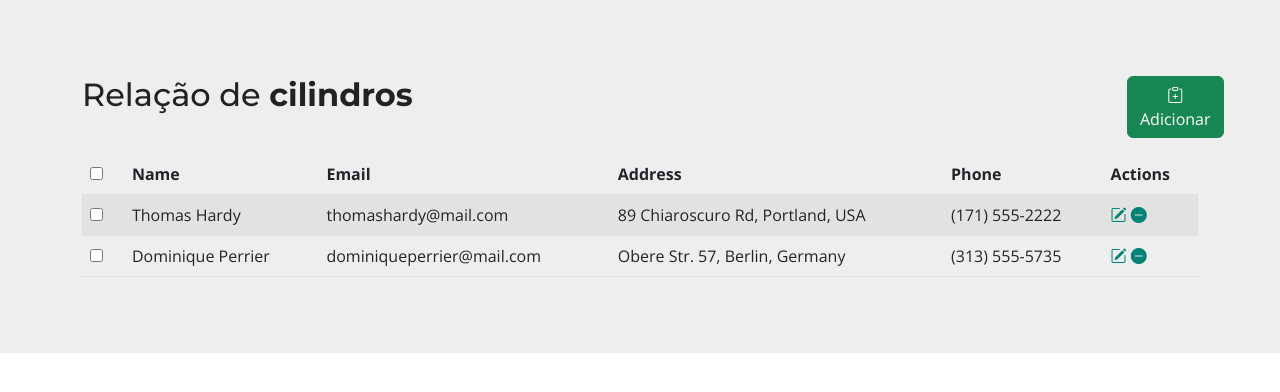
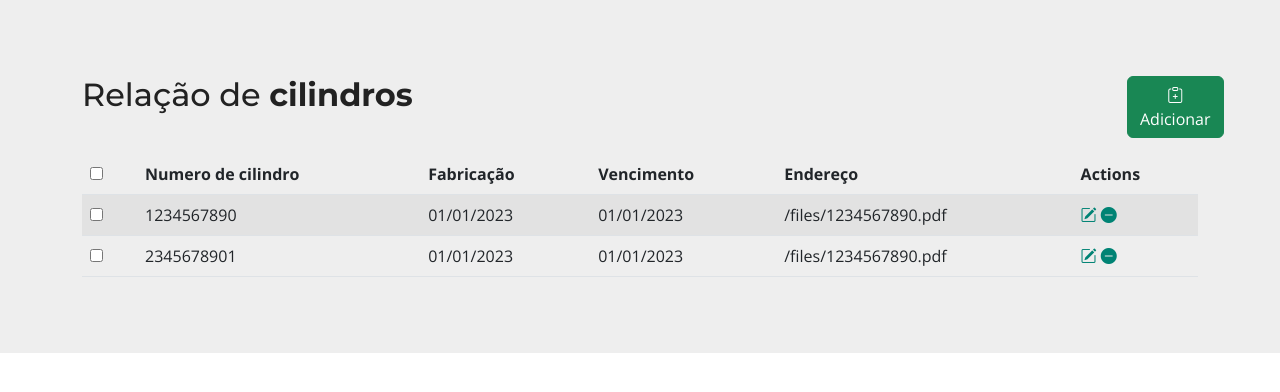
Before and after one commit to JPFS2/oxigeniocariri, a PHP site: page /painel.php in a window 1280 px wide. Shown: the part 40-432 px from the top of the page. Run offline with PHP 8.4, Linux system fonts and the light colour scheme; a user stored in the database is signed in.

```diff
--- a/painel.php
+++ b/painel.php
@@ -36,7 +36,6 @@ session_start();
 </head>
 
 <body>
-
 <!-- ======= Header ======= -->
 <section id="topbar" class="topbar d-flex align-items-center">
     <div class="container d-flex justify-content-center justify-content-md-between">
@@ -57,7 +56,6 @@ session_start();
     </div>
 </section>
 
-
 <!-- ======= Footer ======= -->
 <section class="h-100 gradient-form" style="background-color: #eee; height: auto">
 
@@ -65,8 +63,6 @@ session_start();
         <div class="table-wrapper">
             <div class="table-title">
                 <div class="row">
-
-
                     <!--- Title ---->
                     <div class="col-sm-11 py-3">
                         <h2>Relação de <b>cilindros</b></h2>
@@ -92,10 +88,10 @@ session_start();
 								<label for="selectAll"></label>
 							</span>
                     </th>
-                    <th>Name</th>
-                    <th>Email</th>
-                    <th>Address</th>
-                    <th>Phone</th>
+                    <th>Numero de cilindro</th>
+                    <th>Fabricação</th>
+                    <th>Vencimento</th>
+                    <th>Endereço</th>
                     <th>Actions</th>
                 </tr>
                 </thead>
@@ -107,10 +103,10 @@ session_start();
 								<label for="checkbox1"></label>
 							</span>
                     </td>
-                    <td>Thomas Hardy</td>
-                    <td>thomashardy@mail.com</td>
-                    <td>89 Chiaroscuro Rd, Portland, USA</td>
-                    <td>(171) 555-2222</td>
+                    <td>1234567890</td>
+                    <td>01/01/2023</td>
+                    <td>01/01/2023</td>
+                    <td>/files/1234567890.pdf</td>
                     <td>
                         <a href="#editEmployeeModal" class="edit" data-toggle="modal">
                             <i class="bi bi-pencil-square" data-toggle="tooltip" title="Edit"></i>
@@ -123,20 +119,20 @@ session_start();
                 <tr>
                     <td>
 							<span class="custom-checkbox">
-								<input type="checkbox" id="checkbox2" name="options[]" value="1">
-								<label for="checkbox2"></label>
+								<input type="checkbox" id="checkbox1" name="options[]" value="1">
+								<label for="checkbox1"></label>
 							</span>
                     </td>
-                    <td>Dominique Perrier</td>
-                    <td>dominiqueperrier@mail.com</td>
-                    <td>Obere Str. 57, Berlin, Germany</td>
-                    <td>(313) 555-5735</td>
+                    <td>2345678901</td>
+                    <td>01/01/2023</td>
+                    <td>01/01/2023</td>
+                    <td>/files/1234567890.pdf</td>
                     <td>
                         <a href="#editEmployeeModal" class="edit" data-toggle="modal">
-                            <i class="bi bi-pencil-square" data-toggle="tooltip" title="Editar"></i>
+                            <i class="bi bi-pencil-square" data-toggle="tooltip" title="Edit"></i>
                         </a>
                         <a href="#deleteEmployeeModal" class="delete" data-toggle="modal">
-                            <i class="bi bi-dash-circle-fill" data-toggle="tooltip" title="Deletar"></i>
+                            <i class="bi bi-dash-circle-fill" data-toggle="tooltip" title="Delete"></i>
                         </a>
                     </td>
                 </tr>
@@ -159,28 +155,28 @@ session_start();
                         <div class="mb-3">
                             <label for="recipient-name" lass="col-form-label">Numero
                                 cilindro:</label>
-                            <input type="text" placeholder="1234567890" c class="form-control" id="recipient-name">
+                            <input type="text" placeholder="1234567890" c class="form-control" id="numerocilindro" name="numerocilindro">
                         </div>
                         <div class="row">
                             <div class="col">
                                 <label for="recipient-name"
                                        class="col-form-label ">Fab:</label>
-                                <input type="text" placeholder="01/01/1900" class="form-control" id="recipient-name">
+                                <input type="text" placeholder="01/01/1900" class="form-control" id="fabricacao" name="fabricacao">
                             </div>
                             <div class="col">
                                 <label for="recipient-name" class="col-form-label">Val:</label>
-                                <input type="text" placeholder="01/01/1900" class="form-control" id="recipient-name">
+                                <input type="text" placeholder="01/01/1900" class="form-control" id="vencimento" name="vencimento">
                             </div>
                         </div>
                         <div class="mb-3">
                             <label for="message-text"
                                    class="col-form-label">Observação:</label>
                             <textarea class="form-control" placeholder="Cilindro com arranhão na lateral"
-                                      id="message-text"></textarea>
+                                      id="obs" name="obs"></textarea>
                         </div>
                         <div class="mb-3">
                             <label for="formFile" class="form-label">Certificado de Analise</label>
-                            <input class="form-control" type="file" id="formFile">
+                            <input class="form-control" type="file" id="endereco" name="endereco">
                         </div>
 
                     </form>
```
Also changed, not shown: model/cilindro.php (added, +29 -0 lines), oxigenio.sql (added, +63 -0 lines).
